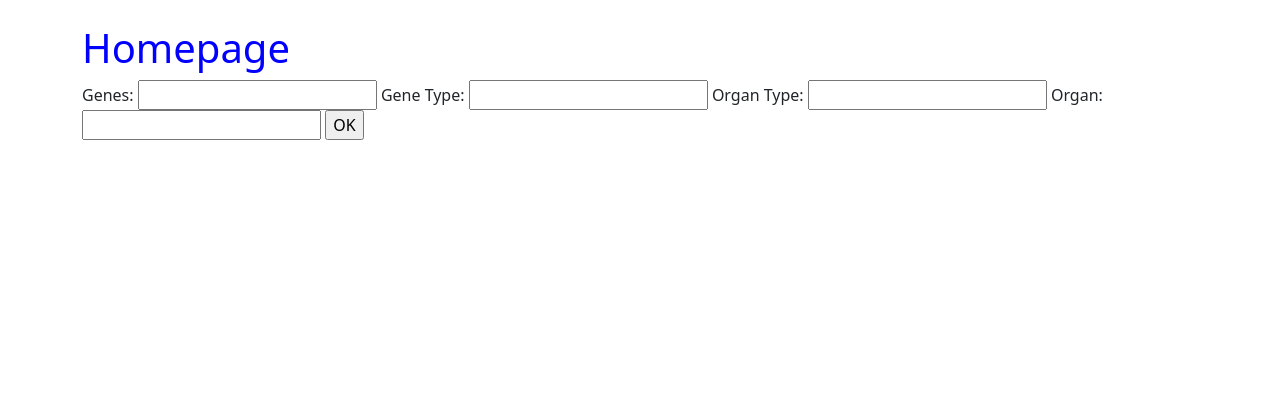
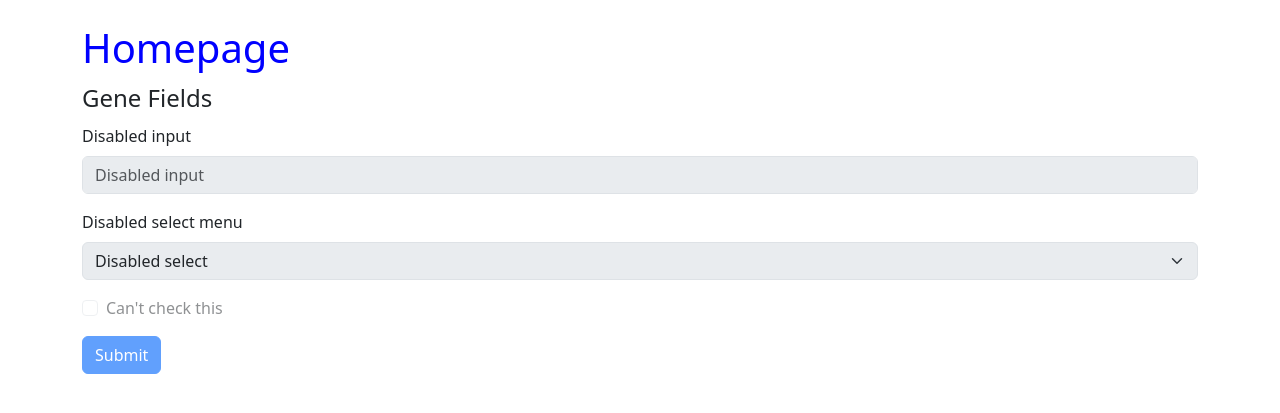
Before and after one commit to diazpuem/MMVAE-client, a Django app: page / in a window 1280 px wide. Shown: the part 56-469 px from the top of the page. Run offline with Django 5.2, Linux system fonts and the light colour scheme.

Commit message:
Adding fields

```diff
--- a/home/templates/index.html
+++ b/home/templates/index.html
@@ -1,17 +1,29 @@
 {% extends 'base.html' %}
 {% block content %}
 <h1>Homepage</h1>
-
-<form action="/your-name/" method="post">
-    <label for="your_name">Genes: </label>
-    <input id="your_name" type="text" name="your_name" value="{{ current_name }}">
-    <label for="your_name">Gene Type: </label>
-    <input id="your_name" type="text" name="your_name" value="{{ current_name }}">
-    <label for="your_name">Organ Type: </label>
-    <input id="your_name" type="text" name="your_name" value="{{ current_name }}">
-    <label for="your_name">Organ: </label>
-    <input id="your_name" type="text" name="your_name" value="{{ current_name }}">
-    <input type="submit" value="OK">
-</form>
+<form>
+    <fieldset disabled>
+      <legend>Gene Fields</legend>
+      <div class="mb-3">
+        <label for="disabledTextInput" class="form-label">Disabled input</label>
+        <input type="text" id="disabledTextInput" class="form-control" placeholder="Disabled input">
+      </div>
+      <div class="mb-3">
+        <label for="disabledSelect" class="form-label">Disabled select menu</label>
+        <select id="disabledSelect" class="form-select">
+          <option>Disabled select</option>
+        </select>
+      </div>
+      <div class="mb-3">
+        <div class="form-check">
+          <input class="form-check-input" type="checkbox" id="disabledFieldsetCheck" disabled>
+          <label class="form-check-label" for="disabledFieldsetCheck">
+            Can't check this
+          </label>
+        </div>
+      </div>
+      <button type="submit" class="btn btn-primary">Submit</button>
+    </fieldset>
+  </form>
 
 {% endblock %}
```
